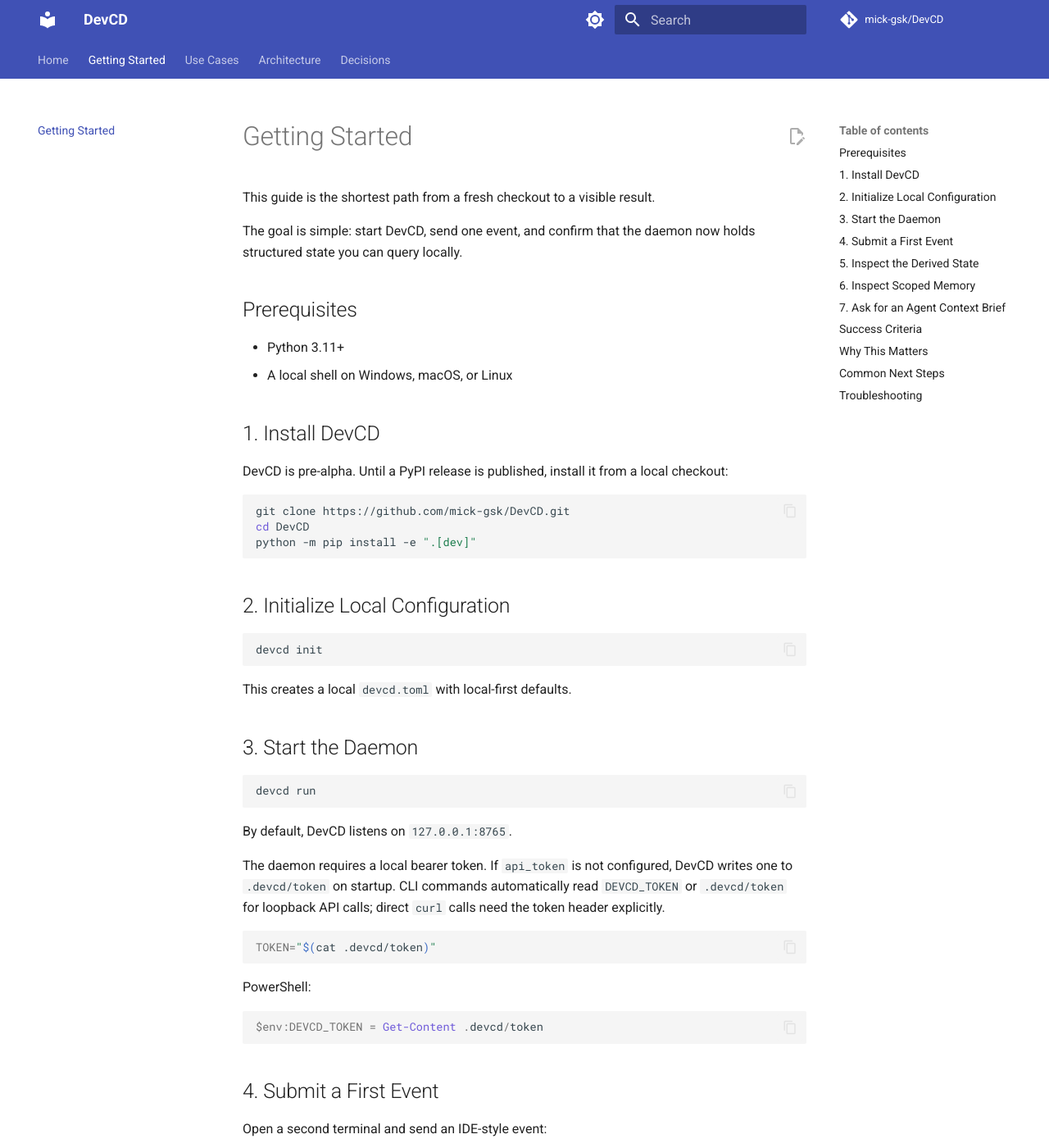
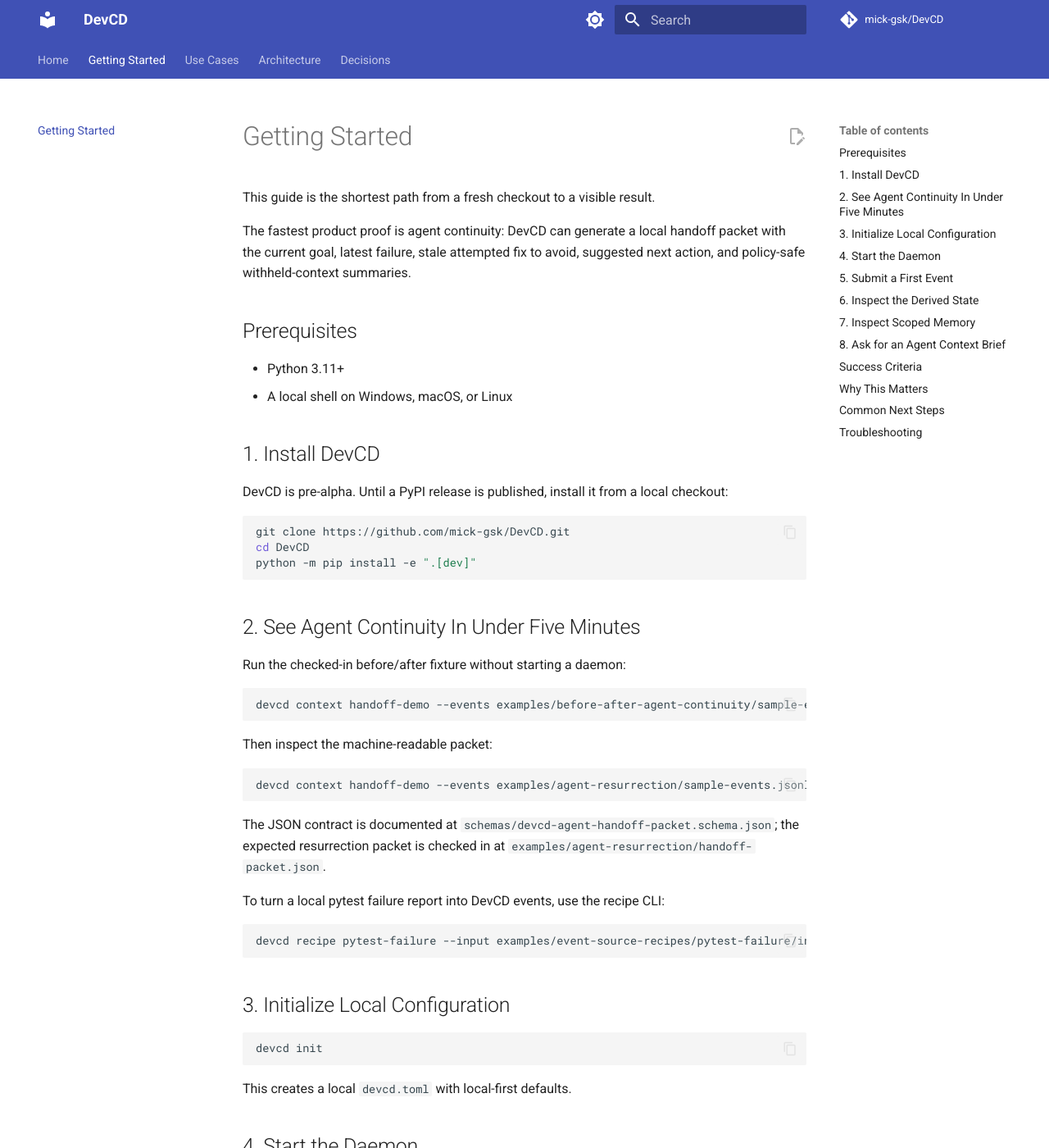
Before and after one commit to mick-gsk/DevCD, an MkDocs documentation site: the page built from docs/getting-started.md, in a window 1280 px wide and 1400 px high. Shown: the whole window at 82% size. Built offline with MkDocs 1.6.1 and Material for MkDocs 9.7.7, drawn with Linux system fonts in a browser that asks for light colours; comment, search, counter and statistics services are not loaded; some of the changed text lies outside the part shown.

Commit message:
docs: update README, getting-started, agent-consumption and llms.txt
- README: document context surfaces and handoff commands
- getting-started: expand quickstart with context brief and handoff examples
- agent-consumption: document surface-aware handoff consumption patterns
- event-source-recipes: add additional recipe examples
- ADR-003: note agent-handoff-packet resource addition
- examples/agent-handoff: extend context brief example and README

````diff
--- a/docs/getting-started.md
+++ b/docs/getting-started.md
@@ -2,8 +2,9 @@
 
 This guide is the shortest path from a fresh checkout to a visible result.
 
-The goal is simple: start DevCD, send one event, and confirm that the daemon now
-holds structured state you can query locally.
+The fastest product proof is agent continuity: DevCD can generate a local
+handoff packet with the current goal, latest failure, stale attempted fix to
+avoid, suggested next action, and policy-safe withheld-context summaries.
 
 ## Prerequisites
 
@@ -21,7 +22,29 @@
 python -m pip install -e ".[dev]"
 ```
 
-## 2. Initialize Local Configuration
+## 2. See Agent Continuity In Under Five Minutes
+
+Run the checked-in before/after fixture without starting a daemon:
+
+```bash
+devcd context handoff-demo --events examples/before-after-agent-continuity/sample-events.jsonl
+```
+
+Then inspect the machine-readable packet:
+
+```bash
+devcd context handoff-demo --events examples/agent-resurrection/sample-events.jsonl --json
+```
+
+The JSON contract is documented at `schemas/devcd-agent-handoff-packet.schema.json`; the expected resurrection packet is checked in at `examples/agent-resurrection/handoff-packet.json`.
+
+To turn a local pytest failure report into DevCD events, use the recipe CLI:
+
+```bash
+devcd recipe pytest-failure --input examples/event-source-recipes/pytest-failure/input.json
+```
+
+## 3. Initialize Local Configuration
 
 ```bash
 devcd init
@@ -52,7 +75,21 @@
 $env:DEVCD_TOKEN = Get-Content .devcd/token
 ```
 
-## 4. Submit a First Event
+Before or after starting the daemon, you can ask DevCD for a local readiness
+snapshot:
+
+```bash
+devcd status
+devcd doctor
+```
+
+`devcd status` reports the daemon endpoint, token source, local workspace,
+event/state summary, policy mode, memory path, handoff availability, MCP
+availability, and the next suggested command. `devcd doctor` runs the same
+local-first readiness checks with concrete next steps; use `devcd doctor --json`
+when another local tool needs machine-readable output.
+
+## 5. Submit a First Event
 
 Open a second terminal and send an IDE-style event:
 
@@ -83,7 +120,7 @@
 This confirms that DevCD is not only receiving events, but also exposing scoped
 memory through its local API surface.
 
-## 7. Ask for an Agent Context Brief
+## 8. Ask for an Agent Context Brief
 
 ```bash
 devcd context brief --surface cli --detail standard
@@ -98,6 +135,7 @@
 You are done when all of the following are true:
 
 - `devcd run` starts without crashing
+- `devcd context handoff-demo --events examples/before-after-agent-continuity/sample-events.jsonl` shows the latest failure, do-not-repeat guidance, and withheld context
 - the example event is accepted
 - `GET /state` returns structured state instead of an empty or failing response
 - `GET /memory/working` responds successfully
@@ -124,6 +162,7 @@
 - confirm Python 3.11+ is active
 - confirm `devcd` is available in your shell after installation
 - rerun `devcd init` to regenerate local config defaults
+- run `devcd doctor` for a local readiness report with next steps
 
 If the event succeeds but state looks empty:
 
@@ -131,3 +170,5 @@
 - make sure direct HTTP requests include `Authorization: Bearer <token>`
 - resend the sample event and query `/state` again
 - inspect your shell output for validation or policy errors
+- run `devcd status` to confirm the active workspace, event count, and latest
+  event timestamp
````
Also changed, not shown: other parts of docs/getting-started.md (+3 -3 lines), README.md (+23 -4 lines), docs/decisions/ADR-003-read-only-mcp-context-server.md (+3 -0 lines), docs/devcd/agent-consumption.md (+16 -4 lines), docs/devcd/event-source-recipes.md (+10 -0 lines), examples/agent-handoff/README.md (+2 -0 lines), examples/agent-handoff/context-brief.md (+18 -0 lines), llms.txt (+16 -2 lines).
